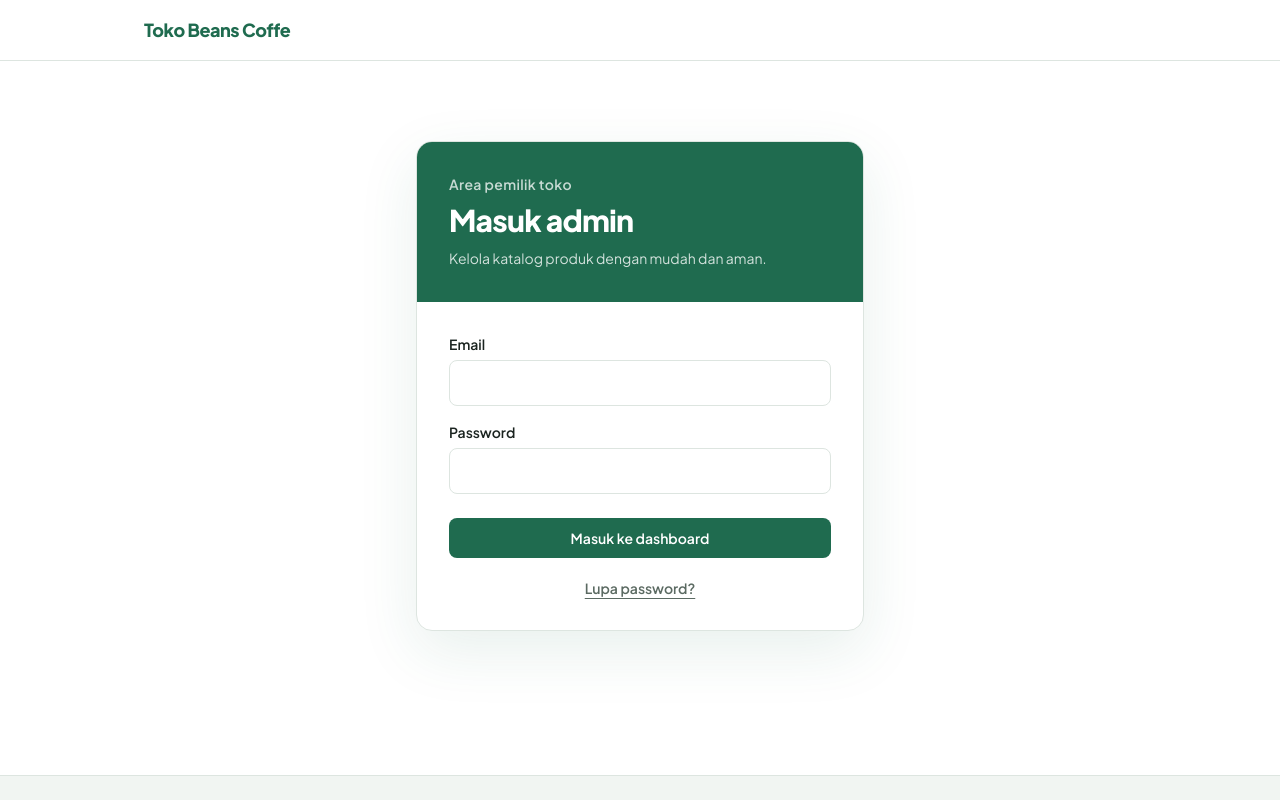
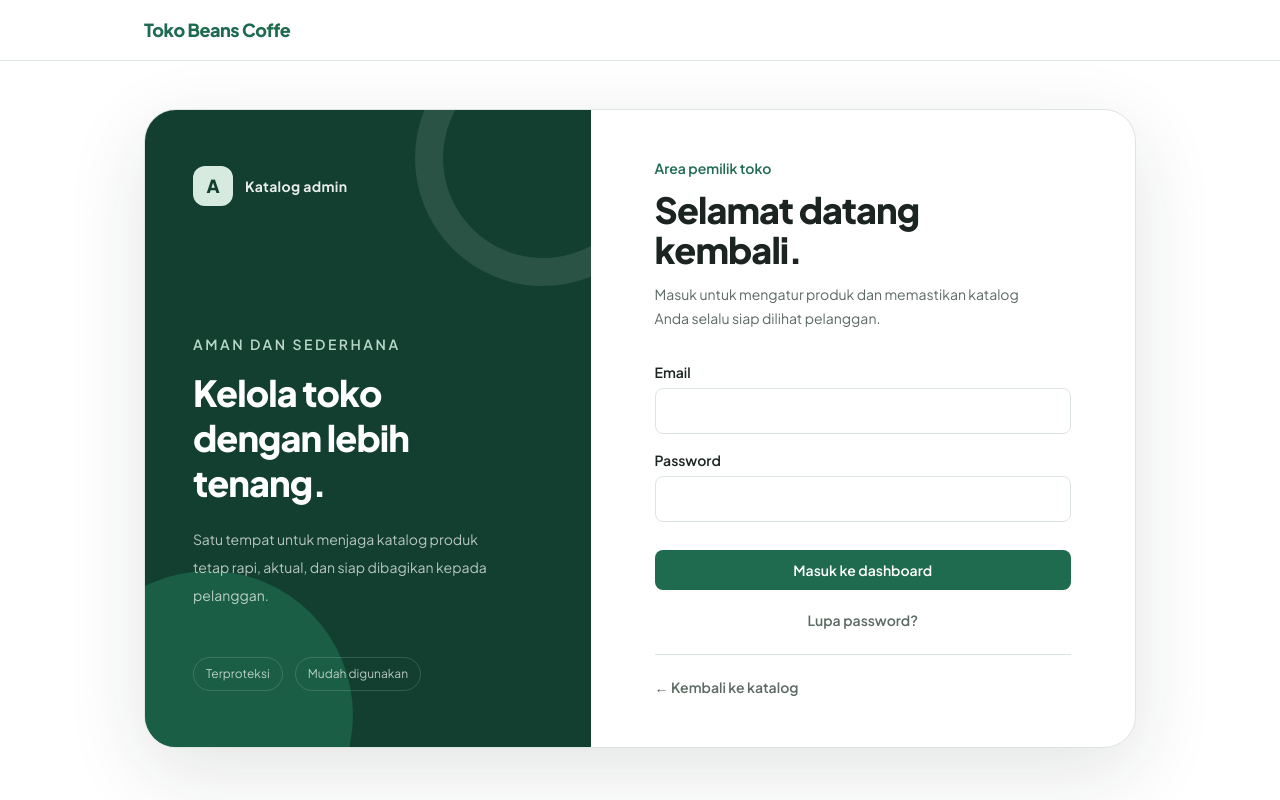
Before and after one commit to alyshaazzahrakdi/katalog-alyshaazzahra, a Next.js app: page /admin/login in a window 1280 px wide. Shown: the top 800 px of the page. Built offline with nearby package versions, Linux system fonts and the light colour scheme.

Commit message:
update tampilan v.2

```diff
--- a/app/admin/login/page.jsx
+++ b/app/admin/login/page.jsx
@@ -2,6 +2,7 @@ import Link from "next/link";
 import Input from "@/components/Input";
 import Tombol from "@/components/Tombol";
 import { loginAdmin } from "@/app/admin/actions";
+import AuthLayout from "@/components/AuthLayout";
 
 export default async function HalamanLogin({ searchParams }) {
   const params = await searchParams;
@@ -9,16 +10,16 @@ export default async function HalamanLogin({ searchParams }) {
   const pesanSukses = typeof params?.success === "string" ? params.success : "";
 
   return (
-    <div className="mx-auto flex max-w-md flex-col justify-center py-12 sm:py-20">
-      <div className="overflow-hidden rounded-2xl border border-garis bg-latar shadow-[0_20px_60px_rgba(31,107,79,0.10)]">
-        <div className="bg-utama px-6 py-8 text-white sm:px-8">
-          <p className="text-sm font-semibold tracking-wide text-white/75">Area pemilik toko</p>
-          <h1 className="mt-2 text-3xl font-extrabold tracking-tight">Masuk admin</h1>
-          <p className="mt-2 max-w-xs text-sm leading-6 text-white/80">
-            Kelola katalog produk dengan mudah dan aman.
-          </p>
-        </div>
-        <div className="flex flex-col gap-5 p-6 sm:p-8">
+    <AuthLayout
+      eyebrow="Area pemilik toko"
+      title="Selamat datang kembali."
+      description="Masuk untuk mengatur produk dan memastikan katalog Anda selalu siap dilihat pelanggan."
+      footer={
+        <Link href="/" className="text-sm font-semibold text-teks-lembut hover:text-utama">
+          ← Kembali ke katalog
+        </Link>
+      }
+    >
       <form action={loginAdmin} className="flex flex-col gap-4">
         <Input label="Email" name="email" type="email" autoComplete="email" required />
         <Input
@@ -28,28 +29,26 @@ export default async function HalamanLogin({ searchParams }) {
           autoComplete="current-password"
           required
         />
-            <Tombol type="submit" className="mt-2 w-full">
+        <Tombol type="submit" className="mt-3 w-full">
           Masuk ke dashboard
         </Tombol>
       </form>
       <Link
         href="/admin/login/lupa-password"
-            className="text-center text-sm font-semibold text-teks-lembut underline underline-offset-4 hover:text-utama"
+        className="mt-5 block text-center text-sm font-semibold text-teks-lembut hover:text-utama"
       >
         Lupa password?
       </Link>
-        </div>
-      </div>
       {pesanError ? (
-        <p role="alert" className="mt-4 rounded-lg border border-red-200 bg-red-50 px-4 py-3 text-sm text-bahaya">
+        <p role="alert" className="mt-5 rounded-xl border border-red-200 bg-red-50 px-4 py-3 text-sm text-bahaya">
           {pesanError}
         </p>
       ) : null}
       {pesanSukses ? (
-        <p className="mt-4 rounded-lg border border-green-200 bg-green-50 px-4 py-3 text-sm text-utama">
+        <p className="mt-5 rounded-xl border border-green-200 bg-green-50 px-4 py-3 text-sm text-utama">
           {pesanSukses}
         </p>
       ) : null}
-    </div>
+    </AuthLayout>
   );
 }
--- a/app/produk/[id]/page.jsx
+++ b/app/produk/[id]/page.jsx
@@ -24,23 +24,40 @@ export default async function HalamanDetailProduk({ params }) {
   }
 
   return (
-    <article className="grid gap-8 py-8 md:grid-cols-2 md:py-12">
+    <article className="py-6 sm:py-10">
+      <Link href="/" className="inline-flex items-center gap-2 text-sm font-semibold text-teks-lembut hover:text-utama">
+        <span aria-hidden="true">←</span> Kembali ke katalog
+      </Link>
+      <div className="mt-6 grid overflow-hidden rounded-[2rem] border border-garis bg-latar shadow-[0_18px_55px_rgba(27,36,32,0.08)] md:grid-cols-[1.05fr_0.95fr]">
+        <div className="relative min-h-72 bg-permukaan md:min-h-[520px]">
           <img
             src={produk.foto_url}
             alt={produk.nama}
-        className="aspect-square w-full rounded-2xl border border-garis bg-permukaan object-cover"
+            className="h-full min-h-72 w-full object-cover md:min-h-[520px]"
           />
-      <div className="flex flex-col gap-4">
-        <Link href="/" className="text-sm text-teks-lembut underline underline-offset-4 hover:text-utama">
-          Kembali ke katalog
-        </Link>
-        <p className="text-sm text-teks-lembut">{produk.kategori}</p>
-        <h1 className="text-3xl font-extrabold leading-tight tracking-tight">{produk.nama}</h1>
-        <p className="self-start rounded-md bg-harga-latar px-3 py-1 text-xl font-bold text-harga">
+          {produk.kategori ? (
+            <span className="absolute left-5 top-5 rounded-full bg-latar/90 px-4 py-2 text-xs font-bold text-utama shadow-sm">
+              {produk.kategori}
+            </span>
+          ) : null}
+        </div>
+        <div className="flex flex-col justify-center px-6 py-8 sm:px-10 sm:py-12">
+          <p className="text-sm font-bold uppercase tracking-[0.16em] text-utama">Detail produk</p>
+          <h1 className="mt-4 text-3xl font-extrabold leading-tight tracking-tight sm:text-5xl">{produk.nama}</h1>
+          <p className="mt-6 inline-flex self-start rounded-xl bg-harga-latar px-4 py-2 text-2xl font-extrabold text-harga">
             {formatRupiah(produk.harga)}
           </p>
-        <p className="max-w-prose leading-relaxed text-teks-lembut">{produk.deskripsi}</p>
+          <div className="my-8 h-px bg-garis" />
+          <p className="max-w-prose leading-7 text-teks-lembut">
+            {produk.deskripsi || "Produk pilihan dengan kualitas terbaik dari toko kami."}
+          </p>
+          <div className="mt-8">
             <TombolWhatsApp produk={produk} />
+          </div>
+          <p className="mt-4 text-xs leading-5 text-teks-lembut">
+            Anda akan diarahkan ke WhatsApp untuk melanjutkan pemesanan.
+          </p>
+        </div>
       </div>
     </article>
   );
--- /dev/null
+++ b/components/AuthLayout.jsx
@@ -0,0 +1,44 @@
+export default function AuthLayout({ eyebrow, title, description, children, footer }) {
+  return (
+    <div className="mx-auto w-full max-w-5xl py-8 sm:py-12">
+      <div className="grid overflow-hidden rounded-[2rem] border border-garis bg-latar shadow-[0_24px_80px_rgba(27,36,32,0.12)] lg:grid-cols-[0.9fr_1.1fr]">
+        <aside className="relative isolate overflow-hidden bg-[#123f30] px-7 py-9 text-white sm:px-10 sm:py-12 lg:min-h-[560px] lg:px-12 lg:py-14">
+          <div className="absolute -right-20 -top-20 -z-10 h-64 w-64 rounded-full border-[28px] border-white/10" />
+          <div className="absolute -bottom-28 -left-20 -z-10 h-72 w-72 rounded-full bg-[#1f6b4f] opacity-70" />
+          <div className="relative flex h-full flex-col">
+            <div className="flex items-center gap-3">
+              <span className="flex h-10 w-10 items-center justify-center rounded-xl bg-[#d7eadf] text-lg font-extrabold text-[#123f30]">
+                A
+              </span>
+              <span className="text-sm font-bold tracking-wide text-white/90">Katalog admin</span>
+            </div>
+            <div className="mt-14 max-w-xs lg:mt-auto">
+              <p className="text-sm font-semibold uppercase tracking-[0.18em] text-[#b8d7c6]">
+                Aman dan sederhana
+              </p>
+              <h1 className="mt-4 text-3xl font-extrabold leading-tight tracking-tight sm:text-4xl">
+                Kelola toko dengan lebih tenang.
+              </h1>
+              <p className="mt-5 text-sm leading-7 text-white/70">
+                Satu tempat untuk menjaga katalog produk tetap rapi, aktual, dan siap dibagikan kepada pelanggan.
+              </p>
+            </div>
+            <div className="mt-10 hidden gap-3 text-xs text-white/70 sm:flex lg:mt-12">
+              <span className="rounded-full border border-white/15 px-3 py-2">Terproteksi</span>
+              <span className="rounded-full border border-white/15 px-3 py-2">Mudah digunakan</span>
+            </div>
+          </div>
+        </aside>
+        <section className="flex flex-col justify-center px-7 py-9 sm:px-12 sm:py-12 lg:px-16">
+          <div className="max-w-md">
+            <p className="text-sm font-semibold text-utama">{eyebrow}</p>
+            <h2 className="mt-3 text-3xl font-extrabold tracking-tight text-teks sm:text-4xl">{title}</h2>
+            <p className="mt-3 max-w-sm text-sm leading-6 text-teks-lembut">{description}</p>
+            <div className="mt-8">{children}</div>
+            {footer ? <div className="mt-6 border-t border-garis pt-5">{footer}</div> : null}
+          </div>
+        </section>
+      </div>
+    </div>
+  );
+}
--- a/components/KartuProduk.jsx
+++ b/components/KartuProduk.jsx
@@ -5,19 +5,28 @@ export default function KartuProduk({ produk }) {
   return (
     <Link
       href={`/produk/${produk.id}`}
-      className="group flex flex-col overflow-hidden rounded-2xl border border-garis bg-latar"
+      className="group flex flex-col overflow-hidden rounded-3xl border border-garis bg-latar shadow-sm transition duration-300 hover:-translate-y-1 hover:border-utama/40 hover:shadow-[0_16px_35px_rgba(31,107,79,0.12)]"
     >
-      <img
-        src={produk.foto_url}
-        alt={produk.nama}
-        className="aspect-square w-full bg-permukaan object-cover"
-      />
-      <div className="flex flex-1 flex-col gap-2 p-3">
-        <p className="text-xs text-teks-lembut">{produk.kategori}</p>
-        <h3 className="font-semibold leading-snug group-hover:text-utama">{produk.nama}</h3>
-        <p className="mt-auto self-start rounded-md bg-harga-latar px-2 py-0.5 text-sm font-bold text-harga">
-          {formatRupiah(produk.harga)}
-        </p>
+      <div className="relative aspect-[4/3] overflow-hidden bg-permukaan">
+        <img
+          src={produk.foto_url}
+          alt={produk.nama}
+          className="h-full w-full object-cover transition duration-500 group-hover:scale-105"
+        />
+        {produk.kategori ? (
+          <span className="absolute left-3 top-3 rounded-full bg-latar/90 px-3 py-1 text-[11px] font-bold text-utama shadow-sm">
+            {produk.kategori}
+          </span>
+        ) : null}
+      </div>
+      <div className="flex flex-1 flex-col gap-3 p-4">
+        <h3 className="font-bold leading-snug transition-colors group-hover:text-utama">{produk.nama}</h3>
+        <div className="mt-auto flex items-center justify-between gap-2">
+          <p className="text-sm font-extrabold text-harga">{formatRupiah(produk.harga)}</p>
+          <span className="text-xs font-semibold text-teks-lembut transition-colors group-hover:text-utama">
+            Lihat detail →
+          </span>
+        </div>
       </div>
     </Link>
   );
```
Also changed, not shown: app/admin/login/lupa-password/page.jsx (+18 -22 lines), app/admin/password/reset/page.jsx (+15 -19 lines), app/page.jsx (+31 -13 lines). Lines whose indentation alone changed are shown as unchanged.
